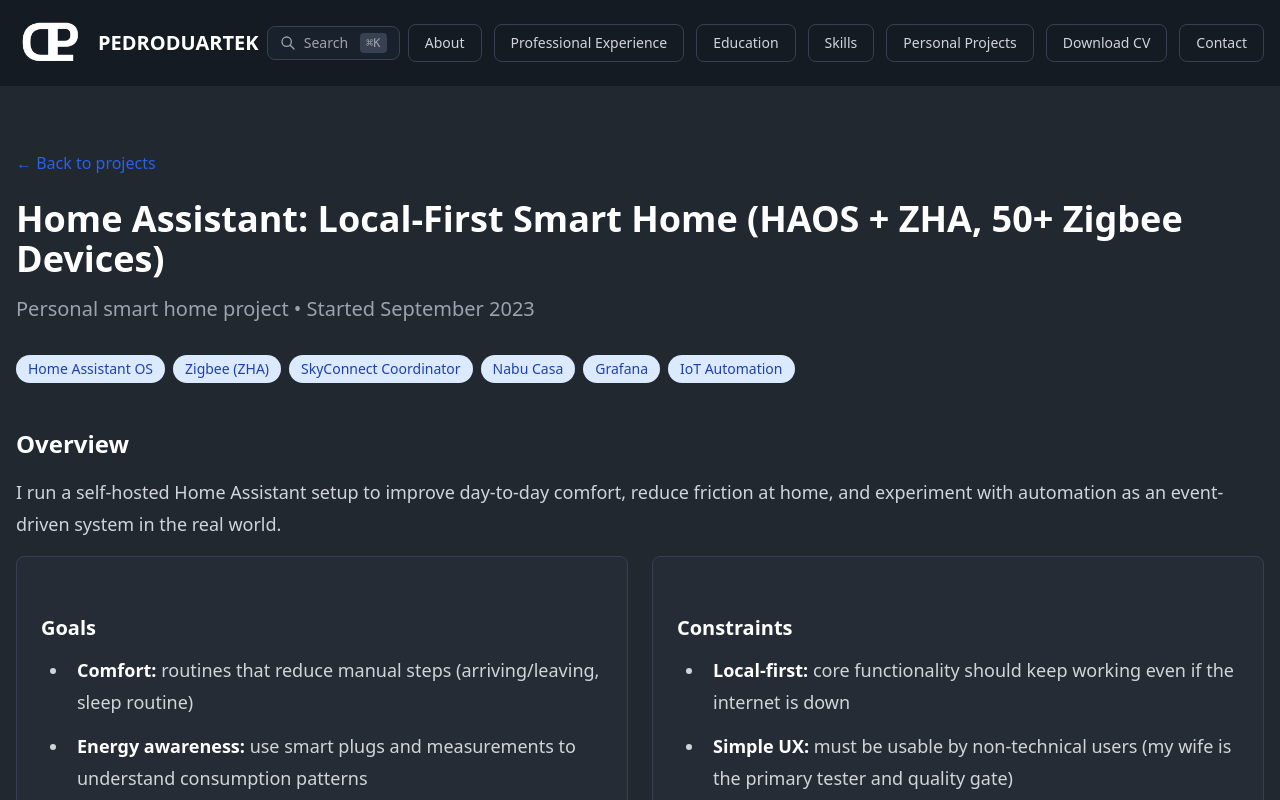
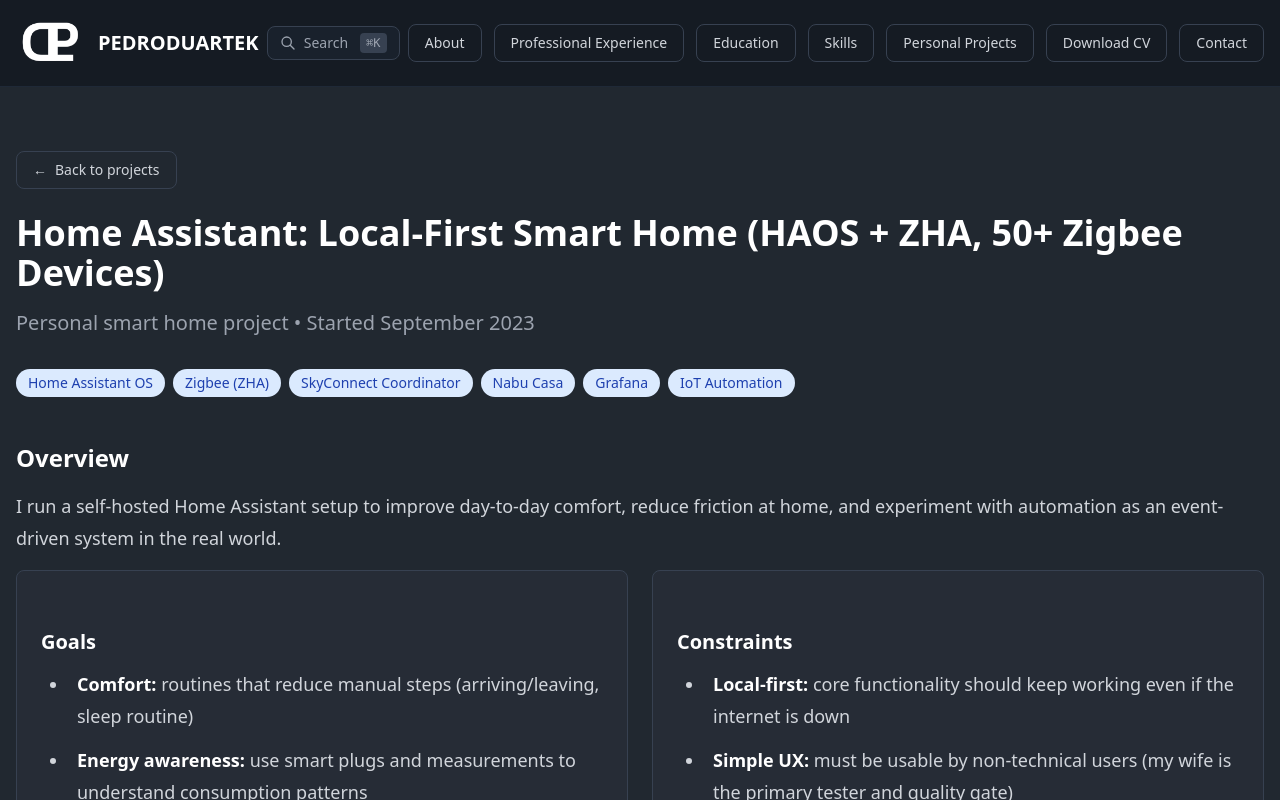
Before and after one commit to pedroduartek/personal-website.ai, a React (Vite) app in the folder apps/web/: page /projects/home-assistant in a window 1280 px wide. Shown: the top 800 px of the page. Built offline with nearby package versions, Linux system fonts and the light colour scheme.

Commit message:
Modernize Back to links with consistent button styling - Update all Back to links to match header navigation style - Add rounded borders, padding, and hover effects - Change from simple text links to button-style components - Improve consistency across Projects and Experience pages

```diff
--- a/apps/web/src/features/experience/ExperienceDetailPage.tsx
+++ b/apps/web/src/features/experience/ExperienceDetailPage.tsx
@@ -30,9 +30,9 @@
         </h1>
         <Link
           to="/experience"
-          className="mt-4 inline-block text-blue-600 transition-all duration-200 hover:translate-x-[-4px] hover:underline"
+          className="mt-4 inline-flex items-center gap-2 rounded-lg border border-gray-700 px-4 py-2 text-sm font-medium text-gray-300 transition-all duration-200 hover:border-blue-500 hover:bg-gray-800 hover:text-white hover:shadow-md"
         >
-          ← Back to experience
+          <span>←</span> Back to experience
         </Link>
       </div>
     )
@@ -96,9 +96,9 @@
       <div className="container mx-auto px-4 py-8 animate-slide-down md:py-16">
         <Link
           to="/experience"
-          className="mb-6 inline-block text-blue-600 transition-all duration-200 hover:translate-x-[-4px] hover:underline dark:text-blue-400"
+          className="mb-6 inline-flex items-center gap-2 rounded-lg border border-gray-700 px-4 py-2 text-sm font-medium text-gray-300 transition-all duration-200 hover:border-blue-500 hover:bg-gray-800 hover:text-white hover:shadow-md"
         >
-          ← Back to experience
+          <span>←</span> Back to experience
         </Link>
 
         <div className="mb-8 flex items-center gap-4">
--- a/apps/web/src/features/projects/HomeAssistantProjectPage.tsx
+++ b/apps/web/src/features/projects/HomeAssistantProjectPage.tsx
@@ -12,9 +12,9 @@
       <div className="container mx-auto px-4 py-16 animate-slide-down">
         <Link
           to="/projects"
-          className="mb-6 inline-block text-blue-600 transition-all duration-200 hover:translate-x-[-4px] hover:underline dark:text-blue-400"
+          className="mb-6 inline-flex items-center gap-2 rounded-lg border border-gray-700 px-4 py-2 text-sm font-medium text-gray-300 transition-all duration-200 hover:border-blue-500 hover:bg-gray-800 hover:text-white hover:shadow-md"
         >
-          ← Back to projects
+          <span>←</span> Back to projects
         </Link>
 
         <h1 className="mb-4 text-4xl font-bold text-white">
--- a/apps/web/src/features/projects/PersonalWebsiteProjectPage.tsx
+++ b/apps/web/src/features/projects/PersonalWebsiteProjectPage.tsx
@@ -11,9 +11,9 @@
       <div className="container mx-auto px-4 py-8 animate-slide-down md:py-16">
         <Link
           to="/projects"
-          className="mb-6 inline-block text-blue-600 transition-all duration-200 hover:translate-x-[-4px] hover:underline dark:text-blue-400"
+          className="mb-6 inline-flex items-center gap-2 rounded-lg border border-gray-700 px-4 py-2 text-sm font-medium text-gray-300 transition-all duration-200 hover:border-blue-500 hover:bg-gray-800 hover:text-white hover:shadow-md"
         >
-          ← Back to projects
+          <span>←</span> Back to projects
         </Link>
 
         <h1 className="mb-4 text-3xl font-bold text-white md:text-4xl">
--- a/apps/web/src/features/projects/ProjectDetailPage.tsx
+++ b/apps/web/src/features/projects/ProjectDetailPage.tsx
@@ -14,9 +14,9 @@
         </h1>
         <Link
           to="/projects"
-          className="mt-4 inline-block text-blue-600 transition-all duration-200 hover:translate-x-[-4px] hover:underline"
+          className="mt-4 inline-flex items-center gap-2 rounded-lg border border-gray-700 px-4 py-2 text-sm font-medium text-gray-300 transition-all duration-200 hover:border-blue-500 hover:bg-gray-800 hover:text-white hover:shadow-md"
         >
-          ← Back to projects
+          <span>←</span> Back to projects
         </Link>
       </div>
     )
@@ -28,9 +28,9 @@
       <div className="container mx-auto px-4 py-8 animate-slide-down md:py-16">
         <Link
           to="/projects"
-          className="mb-6 inline-block text-blue-600 transition-all duration-200 hover:translate-x-[-4px] hover:underline dark:text-blue-400"
+          className="mb-6 inline-flex items-center gap-2 rounded-lg border border-gray-700 px-4 py-2 text-sm font-medium text-gray-300 transition-all duration-200 hover:border-blue-500 hover:bg-gray-800 hover:text-white hover:shadow-md"
         >
-          ← Back to projects
+          <span>←</span> Back to projects
         </Link>
 
         <h1 className="mb-4 text-3xl font-bold text-white md:text-4xl">
```
